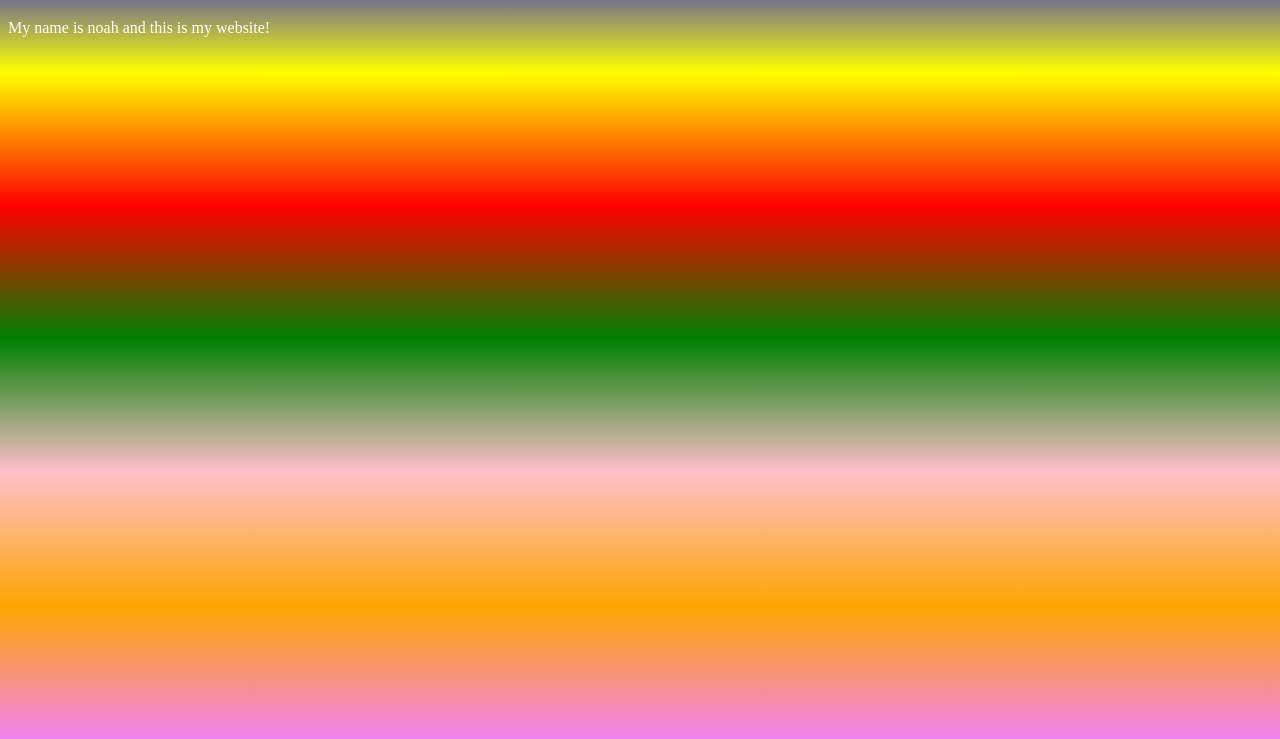
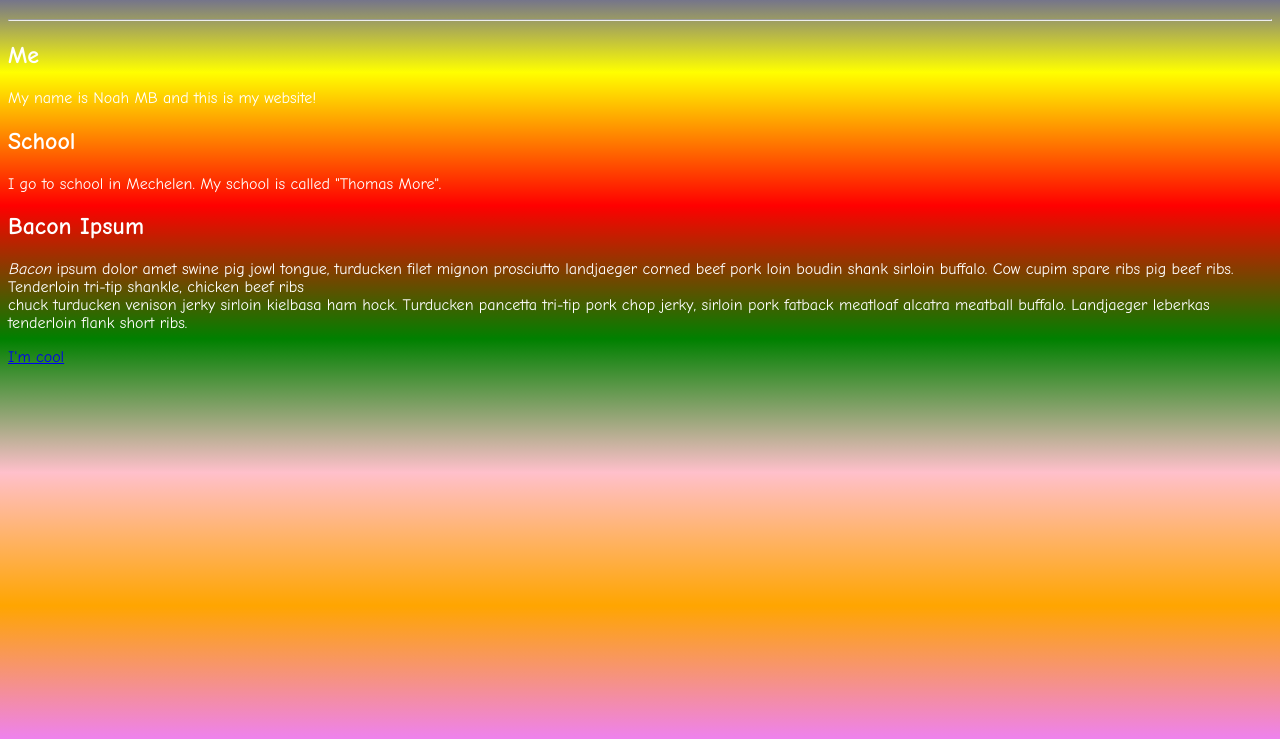
Before and after one commit to NoahMB/WebFundamentals, a plain HTML site: page Basics/index.html in a window 1280 px wide. Shown: the part 61-800 px from the top of the page. Drawn offline with Linux system fonts and the light colour scheme.

Commit message:
Updated Basics

```diff
--- a/Basics/index.html
+++ b/Basics/index.html
@@ -1,5 +1,7 @@
 <!DOCTYPE html>
+<!-- Tells browser this is HTML5 (Put "html" always in lowercase!)-->
 <html lang="en">
+
     <head>
         <meta charset="UTF-8">
         <meta http-equiv="X-UA-Compatible" content="IE=edge">
@@ -7,9 +9,47 @@
         <link rel="stylesheet" href="style.css">
         <title>Basics</title>
     </head>
+
     <body>
-    <h1>Hello world!</h1>
 
-    <p style="color: white;">My name is noah and this is my website!</p>
+        <h1>
+            Hello world!
+        </h1>
+
+        <hr>
+
+        <h2>
+            Me
+        </h2>
+
+        <p>
+            My name is Noah MB and this is my website!
+        </p>
+
+        <h2>
+            School
+        </h2>
+
+        <p>
+            I go to school in Mechelen. My school is called "Thomas More".
+        </p>
+
+        <h2>
+            Bacon Ipsum
+        </h2>
+
+        <p>
+            <em>Bacon</em> ipsum dolor amet swine pig jowl tongue, turducken filet mignon prosciutto landjaeger corned beef pork loin boudin shank sirloin buffalo.
+            Cow cupim spare ribs pig beef ribs. Tenderloin tri-tip shankle, chicken beef ribs
+
+            <br>
+
+            chuck turducken venison jerky sirloin kielbasa ham hock.
+            Turducken pancetta tri-tip pork chop jerky, sirloin pork fatback meatloaf alcatra meatball buffalo. Landjaeger leberkas tenderloin flank short ribs.
+        </p>
+
+        <a href="https://www.youtube.com/watch?v=dQw4w9WgXcQ" target="_BLANK">I'm cool</a>
+
     </body>
+
 </html>
--- a/Basics/style.css
+++ b/Basics/style.css
@@ -1,5 +1,6 @@
 html {
     height: 100%;
+    font-family: 'Comic Sans MS';
 }
 
 body {
@@ -9,6 +10,13 @@ body {
 }
 
 h1 {
-    font-family: 'Comic Sans MS';
     color: white;
 }
+
+h2 {
+    color: white;
+}
+
+p {
+    color: white;
+}
```
Lines whose indentation alone changed are shown as unchanged.
